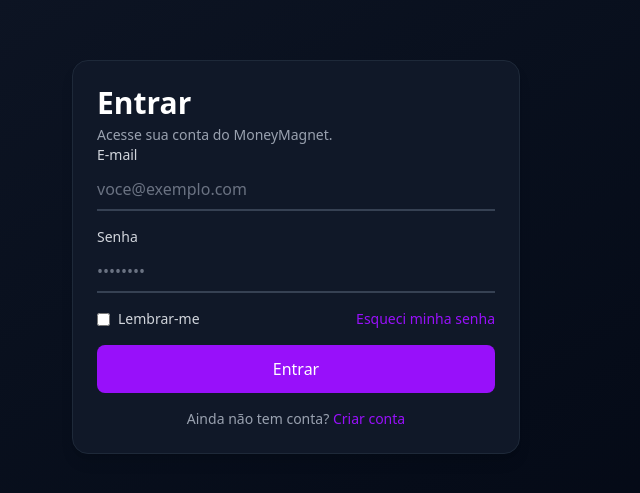
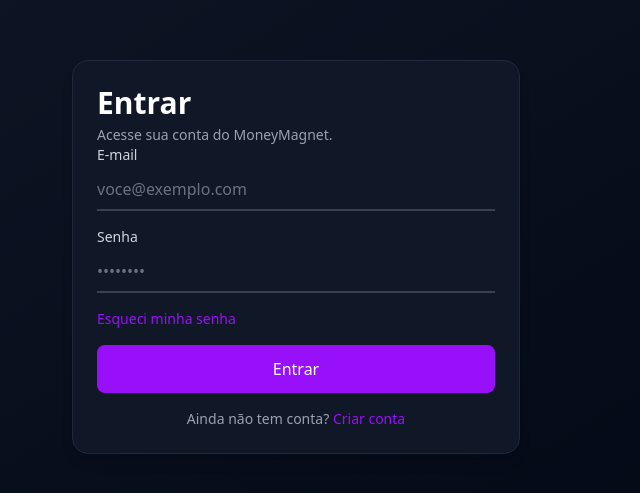
Before and after one commit to EderH3nr963/money_magnet, a React (Vite) app: page /login in a window 1280 px wide. Shown: the part 143-636 px from the top of the page, without its empty margins (344-984 px from the left). Built offline with nearby package versions, Linux system fonts and the light colour scheme; no server answers.

Commit message:
New Feature: Remoção do check in para manter sessão

```diff
--- a/src/pages/Login.tsx
+++ b/src/pages/Login.tsx
@@ -85,13 +85,6 @@ export default function Login() {
           </div>
 
           <div className="flex items-center justify-between">
-            <label className="flex items-center gap-2 text-sm text-gray-700 dark:text-gray-300">
-              <input
-                type="checkbox"
-                className="rounded border-gray-300 dark:border-gray-600 text-purple-600 focus:ring-purple-500 dark:bg-transparent"
-              />
-              Lembrar-me
-            </label>
             <a
               href="/forgot-password"
               className="text-sm text-purple-600 hover:text-purple-500 hover:underline"
```
